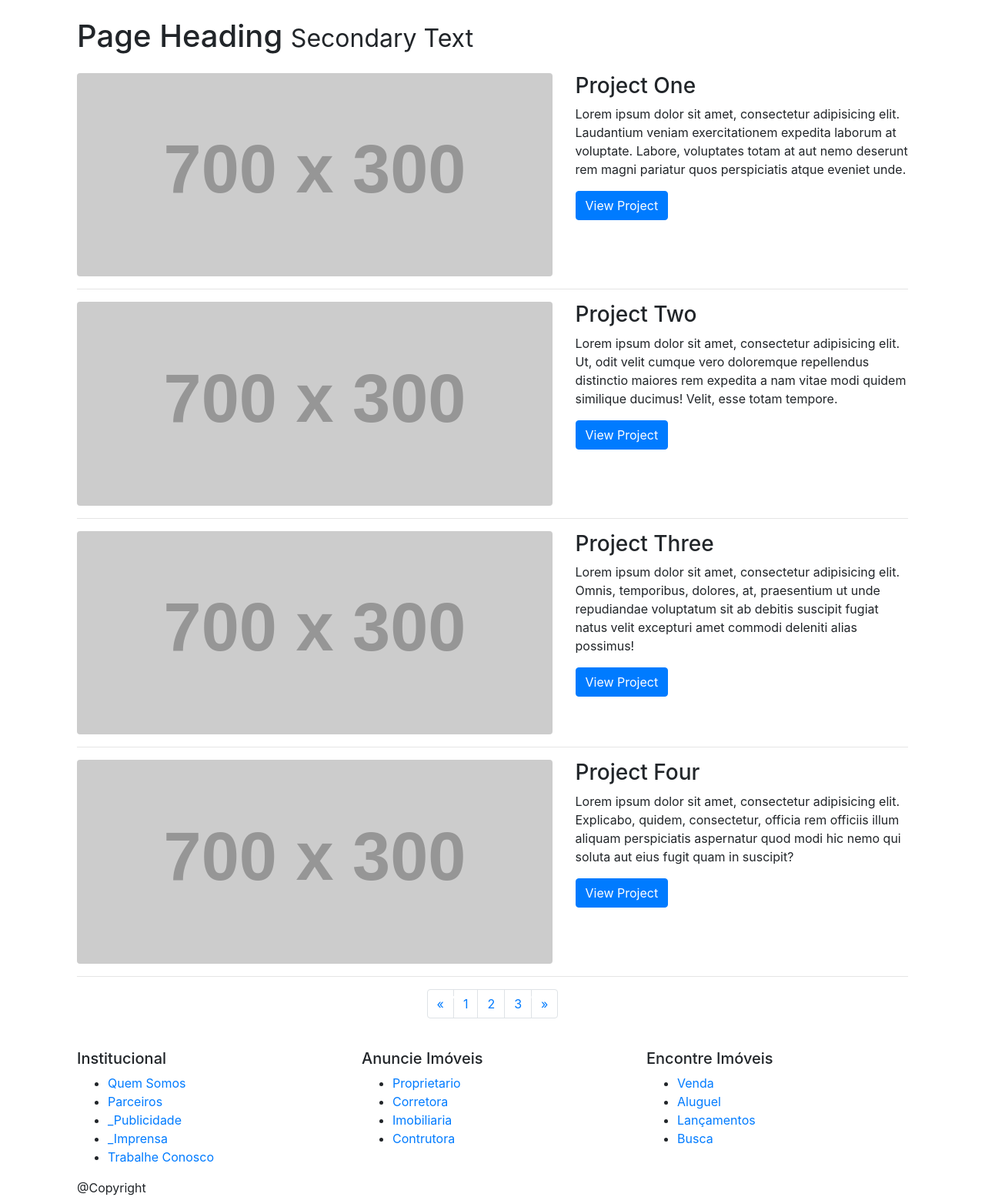
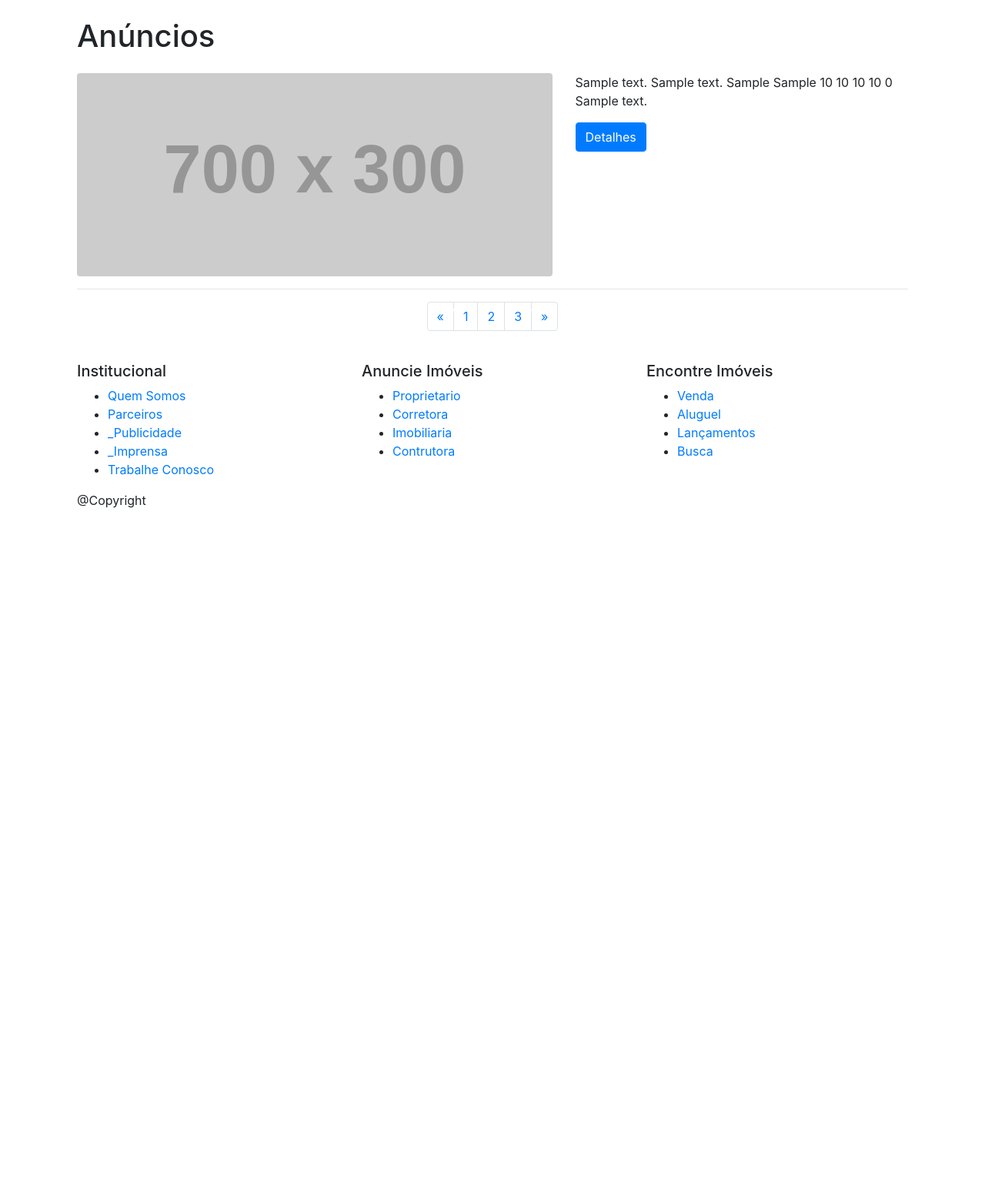
Before and after one commit to edg-dev/corretora, a PHP site: page /index.php in a window 1280 px wide. Shown: the part 1006-2561 px from the top of the page at 77% size. After the commit the page ends 1666 px from the top, so only its background shows below. Run offline with PHP 8.4, Linux system fonts and the light colour scheme; tables that the repository leaves empty or names only in its code hold one stand-in row (values such as "Sample post"); grey boxes labelled with a size stand in for pictures from a placeholder-image service; some libraries are stand-ins or nearby versions.

Commit message:
Adicionado o foreach na index

```diff
--- a/index.php
+++ b/index.php
@@ -1,5 +1,11 @@
-<?php include 'View/Templates/header.php'; ?>
+<?php include 'View/Templates/header.php';
 
+    require_once $_SERVER["DOCUMENT_ROOT"] . "/corretora/Model/ImovelModel.php";
+
+    $imovelModel = new ImovelModel();
+    $imoveis = $imovelModel->getAllImovel();
+
+?>
     <h1>NOME DO SITE</h1>
 
     <div class="bd-example">
@@ -46,11 +52,12 @@
                     <div class="container">
 
                 <!-- Page Heading -->
-                <h1 class="my-4">Page Heading
-                <small>Secondary Text</small>
+                <h1 class="my-4">Anúncios
+
                 </h1>
 
                 <!-- Project One -->
+                <?php foreach($imoveis as $imovel){?>
                 <div class="row">
                 <div class="col-md-7">
                     <a href="#">
@@ -58,68 +65,29 @@
                     </a>
                 </div>
                 <div class="col-md-5">
-                    <h3>Project One</h3>
-                    <p>Lorem ipsum dolor sit amet, consectetur adipisicing elit. Laudantium veniam exercitationem expedita laborum at voluptate. Labore, voluptates totam at aut nemo deserunt rem magni pariatur quos perspiciatis atque eveniet unde.</p>
-                    <a class="btn btn-primary" href="#">View Project</a>
+                    <p>
+                        <?php echo $imovel['descricaoTransacao'];?>
+                        <?php echo $imovel['descricaoTipoImovel'];?>
+                        <?php echo $imovel['precoImovel'];?>
+                        <?php echo $imovel['areaUtil'];?>
+                        <?php echo $imovel['areaTotal'];?>
+                        <?php echo $imovel['quantQuarto'];?>
+                        <?php echo $imovel['quantSuite'];?>
+                        <?php echo $imovel['quantVagaGaragem'];?>
+                        <?php echo $imovel['quantBanheiro'];?>
+                        <?php echo $imovel['descricaoImovel'];?>
+
+                    </p>
+                    <a class="btn btn-primary" href="#">Detalhes</a>
+
                 </div>
                 </div>
                 <!-- /.row -->
-
                 <hr>
-
-                <!-- Project Two -->
-                <div class="row">
-                <div class="col-md-7">
-                    <a href="#">
-                    <img class="img-fluid rounded mb-3 mb-md-0" src="http://placehold.it/700x300" alt="">
-                    </a>
-                </div>
-                <div class="col-md-5">
-                    <h3>Project Two</h3>
-                    <p>Lorem ipsum dolor sit amet, consectetur adipisicing elit. Ut, odit velit cumque vero doloremque repellendus distinctio maiores rem expedita a nam vitae modi quidem similique ducimus! Velit, esse totam tempore.</p>
-                    <a class="btn btn-primary" href="#">View Project</a>
-                </div>
-                </div>
-                <!-- /.row -->
-
-                <hr>
-
-                <!-- Project Three -->
-                <div class="row">
-                <div class="col-md-7">
-                    <a href="#">
-                    <img class="img-fluid rounded mb-3 mb-md-0" src="http://placehold.it/700x300" alt="">
-                    </a>
-                </div>
-                <div class="col-md-5">
-                    <h3>Project Three</h3>
-                    <p>Lorem ipsum dolor sit amet, consectetur adipisicing elit. Omnis, temporibus, dolores, at, praesentium ut unde repudiandae voluptatum sit ab debitis suscipit fugiat natus velit excepturi amet commodi deleniti alias possimus!</p>
-                    <a class="btn btn-primary" href="#">View Project</a>
-                </div>
-                </div>
-                <!-- /.row -->
-
-                <hr>
-
-                <!-- Project Four -->
-                <div class="row">
-
-                <div class="col-md-7">
-                    <a href="#">
-                    <img class="img-fluid rounded mb-3 mb-md-0" src="http://placehold.it/700x300" alt="">
-                    </a>
-                </div>
-                <div class="col-md-5">
-                    <h3>Project Four</h3>
-                    <p>Lorem ipsum dolor sit amet, consectetur adipisicing elit. Explicabo, quidem, consectetur, officia rem officiis illum aliquam perspiciatis aspernatur quod modi hic nemo qui soluta aut eius fugit quam in suscipit?</p>
-                    <a class="btn btn-primary" href="#">View Project</a>
-                </div>
-                </div>
-                <!-- /.row -->
-
-                <hr>
+                <?php } ?>
 
                 <!-- Pagination -->
+
                 <ul class="pagination justify-content-center">
                 <li class="page-item">
                     <a class="page-link" href="#" aria-label="Previous">
```
